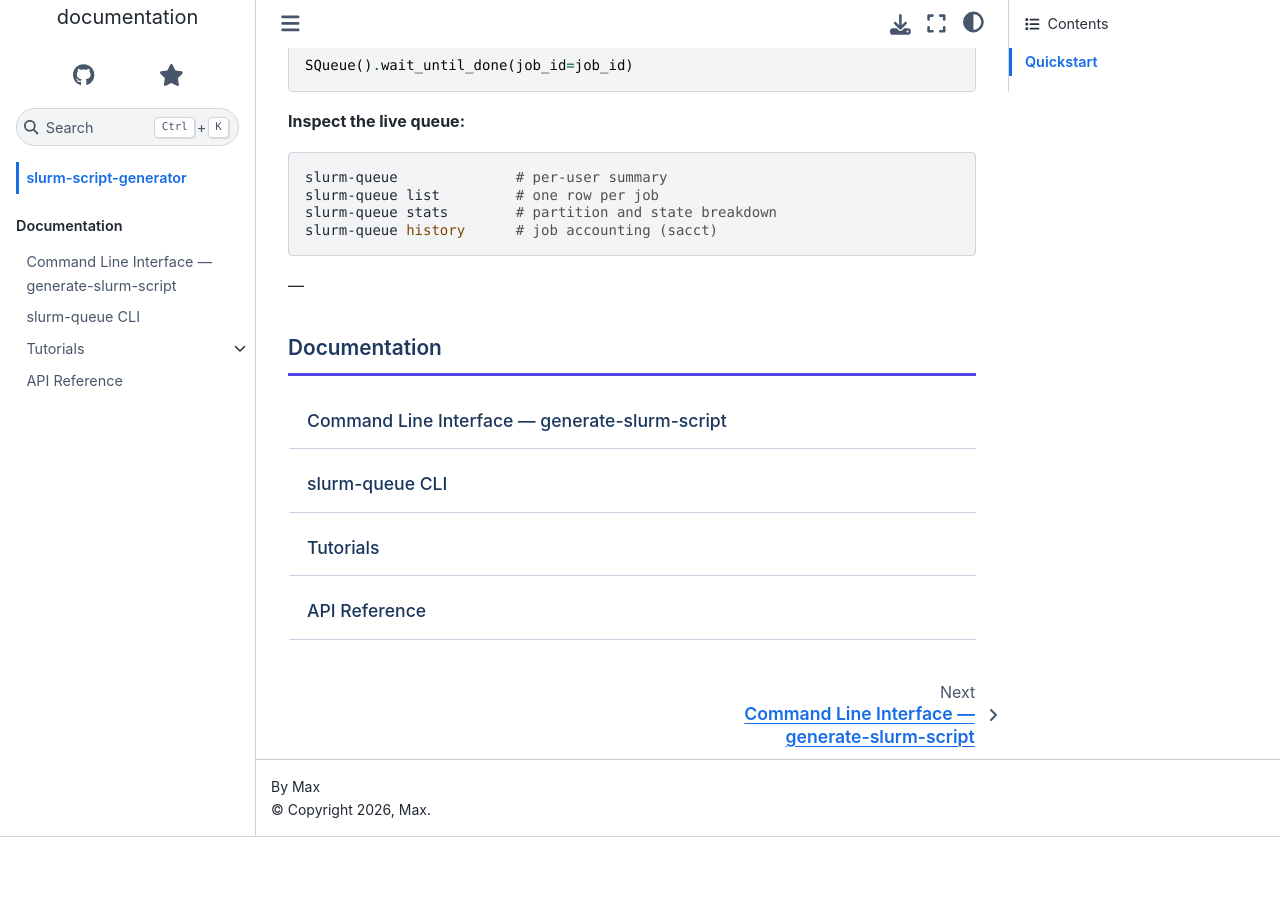
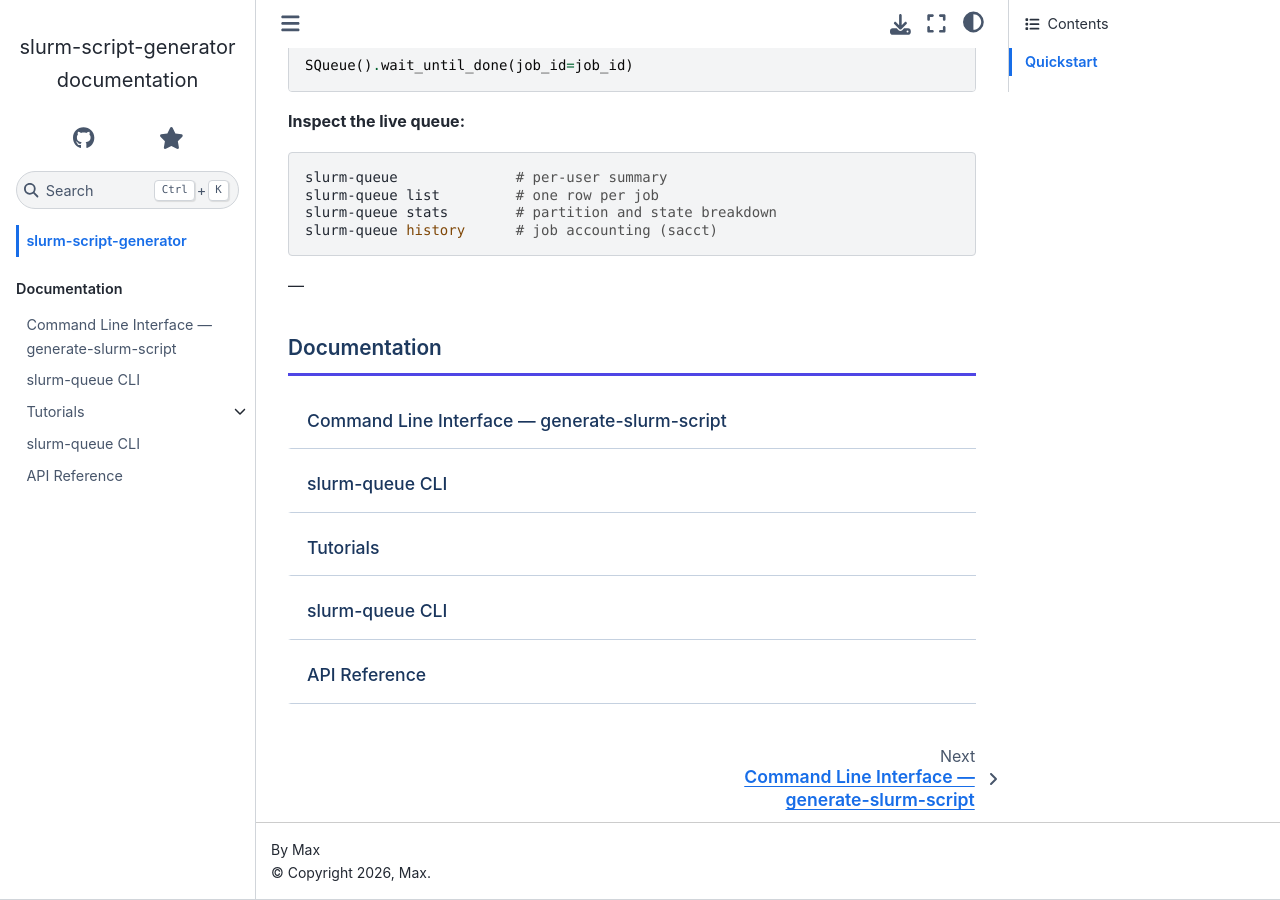
Before and after one commit to max-models/slurm-script-generator, a Sphinx documentation site: the page built from docs/source/index.rst, in a window 1280 px wide and 900 px high, scrolled down 934 px. Built offline with Sphinx 7.4.7 and the Sphinx Book theme 1.1.4, drawn with Linux system fonts in a browser that asks for light colours; before the commit the page ends 1771 px from its top, so only the background shows below that.

Commit message:
64 add a `SQueue` class and `slurm-queue` CLI (#65)
* Addeed SQueue class and tests

* Added __str__ method

* formatting, set isort profile to black

* Added slurm-queue CLI

* Formatting

* Added docs/source/slurm_queue.md

```diff
--- a/docs/source/index.rst
+++ b/docs/source/index.rst
@@ -66,4 +66,5 @@
    cli.md
    slurm_queue.md
    tutorials
+   slurm_queue.md
    api/index
```
